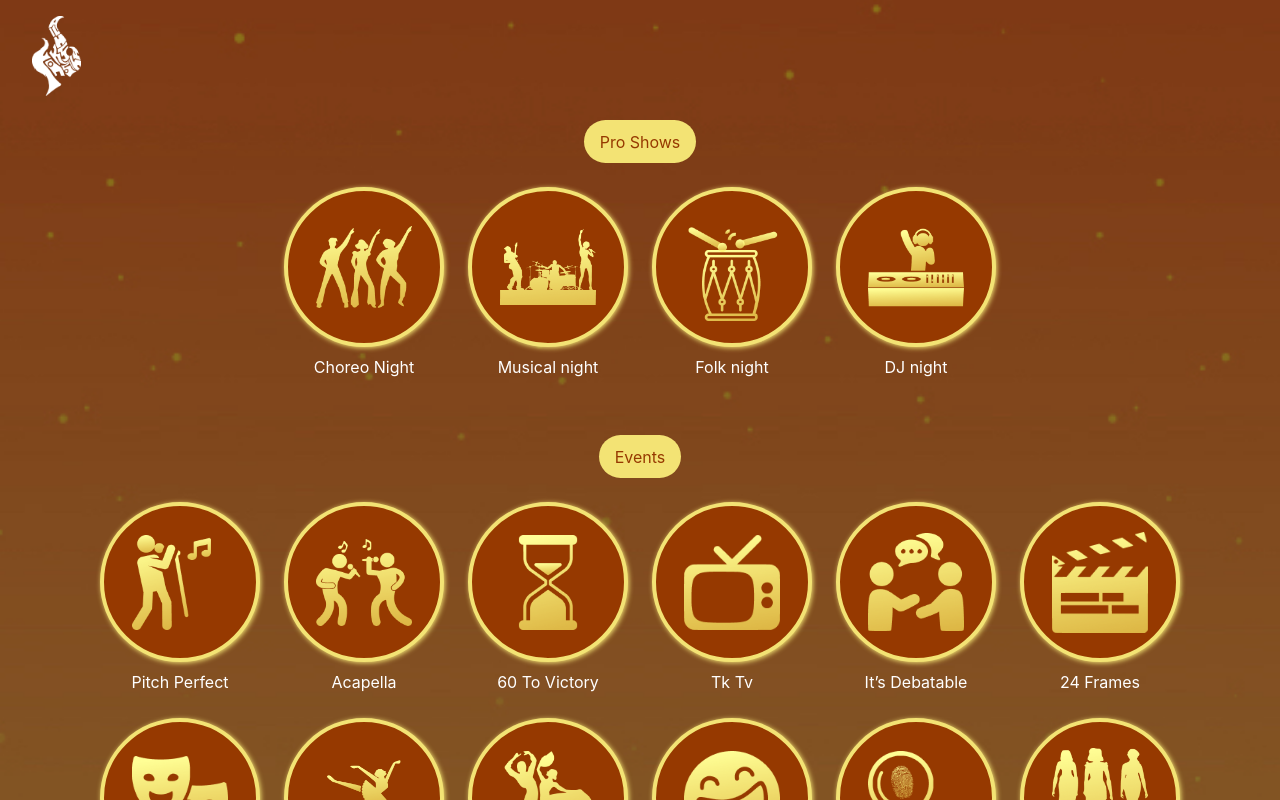
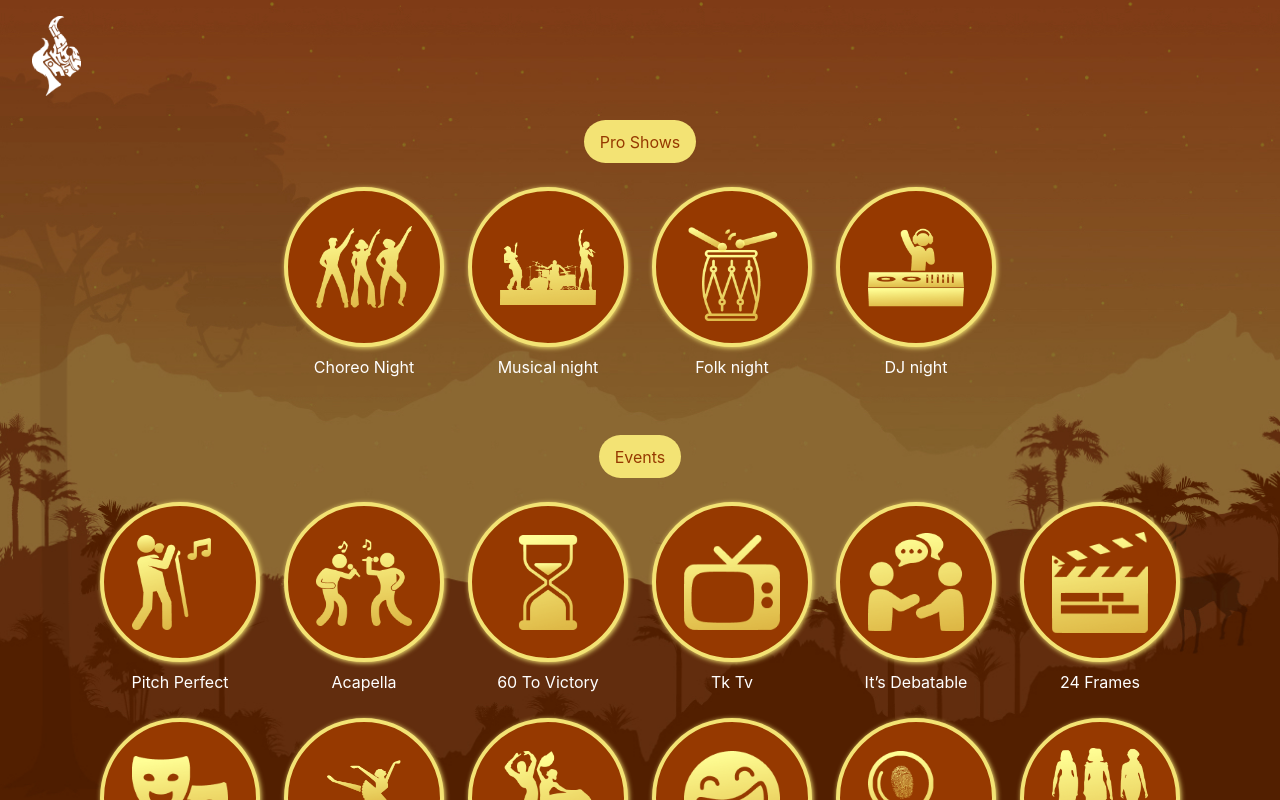
Before and after one commit to Legal-Pirates-Official/Takshashila-2k22, a React (Create React App) app: page /culturalEvents in a window 1280 px wide. Shown: the top 800 px of the page. Built offline with nearby package versions, Linux system fonts and the light colour scheme.

Commit message:
UI Enhancements

```diff
--- a/src/screens/CulturalEvents/CulturalEvents.styles.js
+++ b/src/screens/CulturalEvents/CulturalEvents.styles.js
@@ -7,7 +7,8 @@ export const CulturalEventsContainer = styled.section`
   align-items: center;
   justify-content: space-between;
   width: 100%;
-  min-height: 100vh;
+  height: 100vh;
+  overflow:scroll;
   background: url(${require("../../assets/backgrounds/Day_Events.jpg")})
     bottom/cover no-repeat;
   .container {
--- a/src/screens/TechnicalEvents/TechnicalEvents.styles.js
+++ b/src/screens/TechnicalEvents/TechnicalEvents.styles.js
@@ -7,7 +7,8 @@ export const TechnicalEventsContainer = styled.section`
   align-items: center;
   justify-content: space-between;
   width: 100%;
-  min-height: 100vh;
+  height: 100vh;
+  overflow:scroll;
   background: url(${require("../../assets/backgrounds/Night_Events.jpg")})
     bottom/cover no-repeat;
   .container {
```
